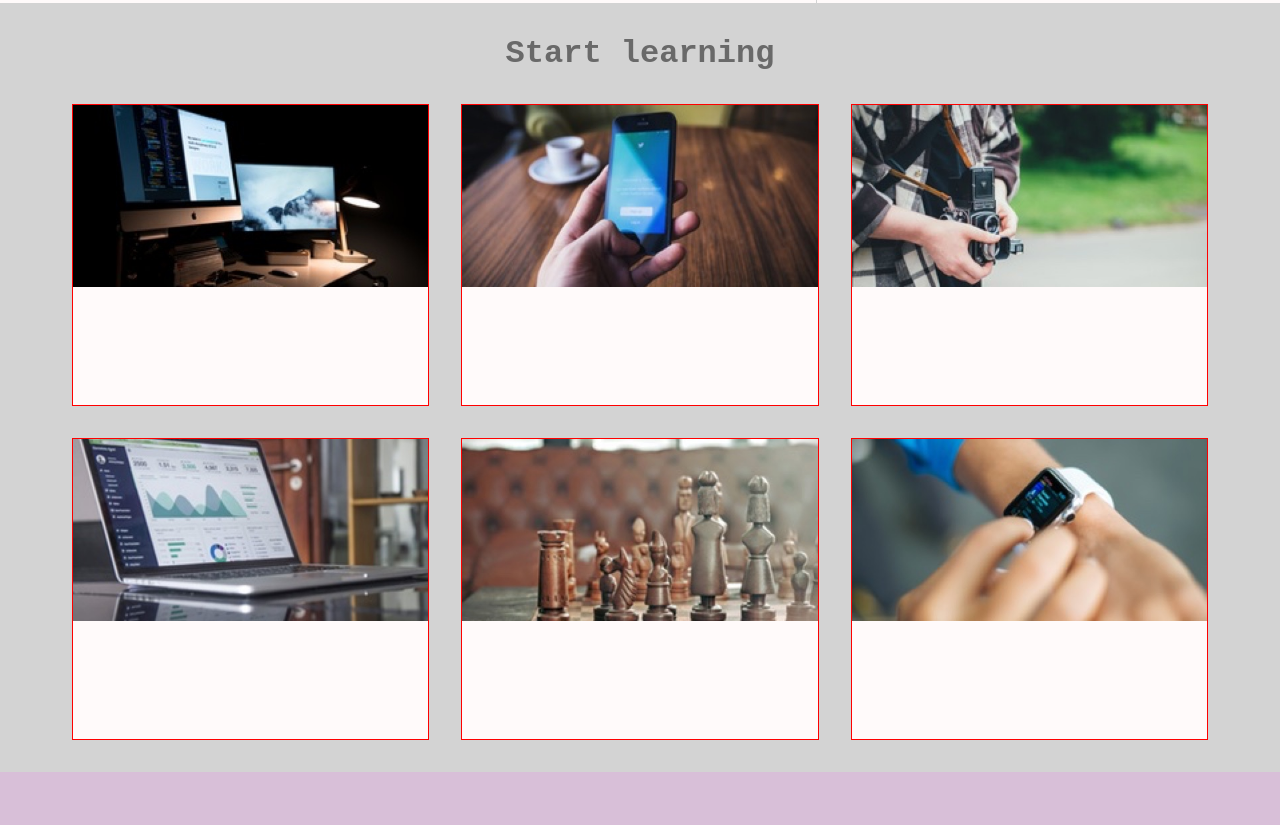
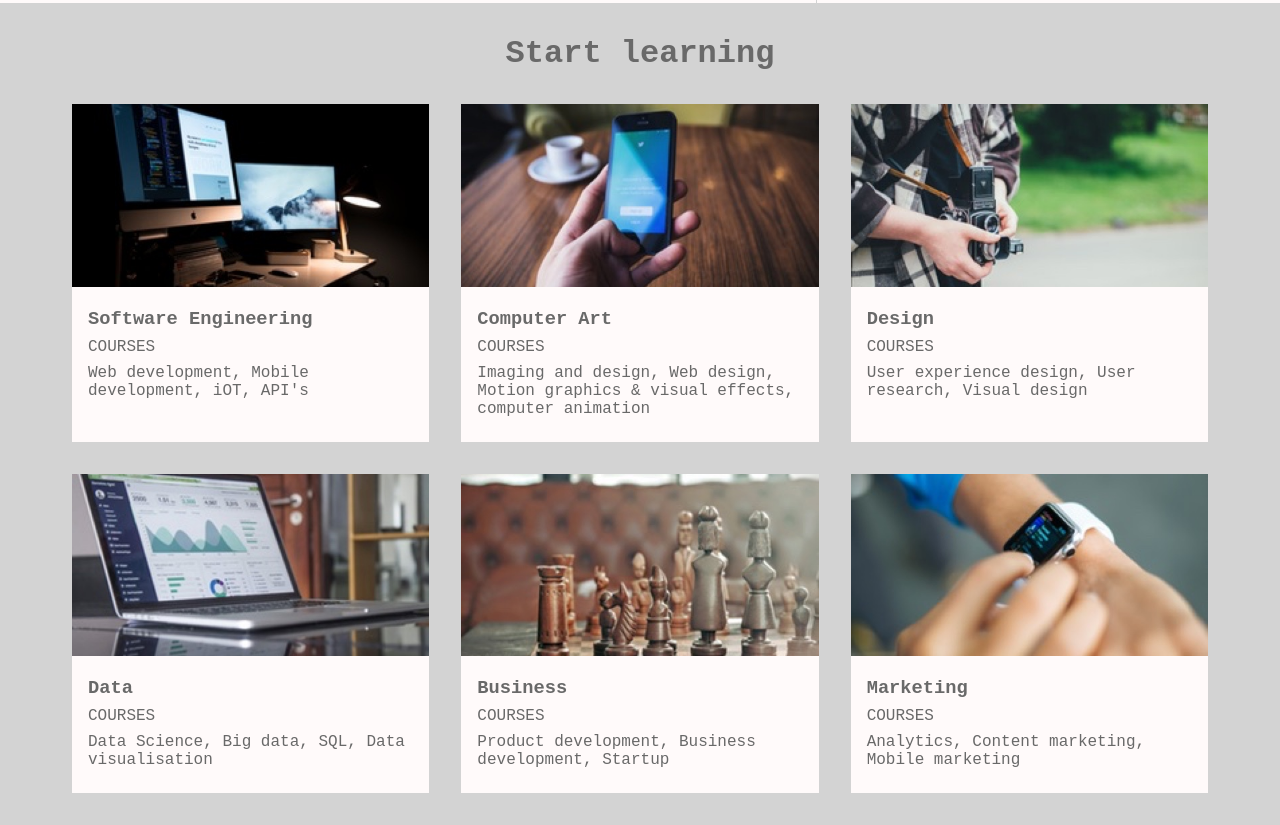
Before and after one commit to chriseves/colmar, a plain HTML site: page index.html in a window 1280 px wide. Shown: the part 1363-2188 px from the top of the page. Before the commit the page ends 2135 px from the top, so only its background shows below. Drawn offline with Linux system fonts and the light colour scheme; files that its build step writes are made by us from their sources; files whose address does not match are found by name.

Commit message:
added text to course boxes

```diff
--- a/index.html
+++ b/index.html
@@ -74,23 +74,43 @@
     <div class="courses">
         <div class="subject">
             <img src="/Users/chrisophereves/codecademy/projects/colmar/resources/images/course-software.jpg" alt="">
+            <h3>Software Engineering</h3>
+            <div class="text1">COURSES</div>
+            <div class="text">Web development, Mobile development, iOT, API's</div>
         </div>
         <div class="subject">
             <img src="/Users/chrisophereves/codecademy/projects/colmar/resources/images/course-computer-art.jpg" alt="">
+            <h3>Computer Art</h3>
+            <div class="text1">COURSES</div>
+            <div class="text">Imaging and design, Web design, Motion graphics & visual effects,
+                computer animation
+            </div>
         </div>
         <div class="subject">
             <img src="/Users/chrisophereves/codecademy/projects/colmar/resources/images/course-design.jpg" alt="">
+            <h3>Design</h3>
+            <div class="text1">COURSES</div>
+            <div class="text">User experience design, User research, Visual design</div>
         </div>
     </div>
     <div class="courses">
         <div class="subject">
             <img src="/Users/chrisophereves/codecademy/projects/colmar/resources/images/course-data.jpg" alt="">
+            <h3>Data</h3>
+            <div class="text1">COURSES</div>
+            <div class="text">Data Science, Big data, SQL, Data visualisation</div>
         </div>
         <div class="subject">
             <img src="/Users/chrisophereves/codecademy/projects/colmar/resources/images/course-business.jpg" alt="">
+            <h3>Business</h3>
+            <div class="text1">COURSES</div>
+            <div class="text">Product development, Business development, Startup</div>
         </div>
         <div class="subject">
             <img src="/Users/chrisophereves/codecademy/projects/colmar/resources/images/course-marketing.jpg" alt="">
+            <h3>Marketing</h3>
+            <div class="text1">COURSES</div>
+            <div class="text">Analytics, Content marketing, Mobile marketing</div>
         </div>
     </div>
 
--- a/resources/css/styles.css
+++ b/resources/css/styles.css
@@ -218,8 +218,7 @@ nav a {
 .subject {
     background-color: snow;
     flex: 1;
-    height: 300px;
-    border: red solid 1px;
+    height: auto;
     margin-bottom: 32px;
 }
 
@@ -232,3 +231,26 @@ nav a {
     max-width: 100%;
     height: auto;
 }
+
+.subject h3 {
+    color: dimgray;
+    padding-left: 16px;
+    margin-top: 0px;
+    padding-top: 16px;
+    margin-bottom: 0px;
+}
+
+.subject .text1 {
+    color: dimgray;
+    padding-left: 16px;
+    margin-top: 0px;
+    padding-top: 8px;
+}
+
+.subject .text {
+    color: dimgray;
+    padding-left: 16px;
+    margin-top: 0px;
+    padding-top: 8px;
+    padding-bottom: 24px;
+}
```
